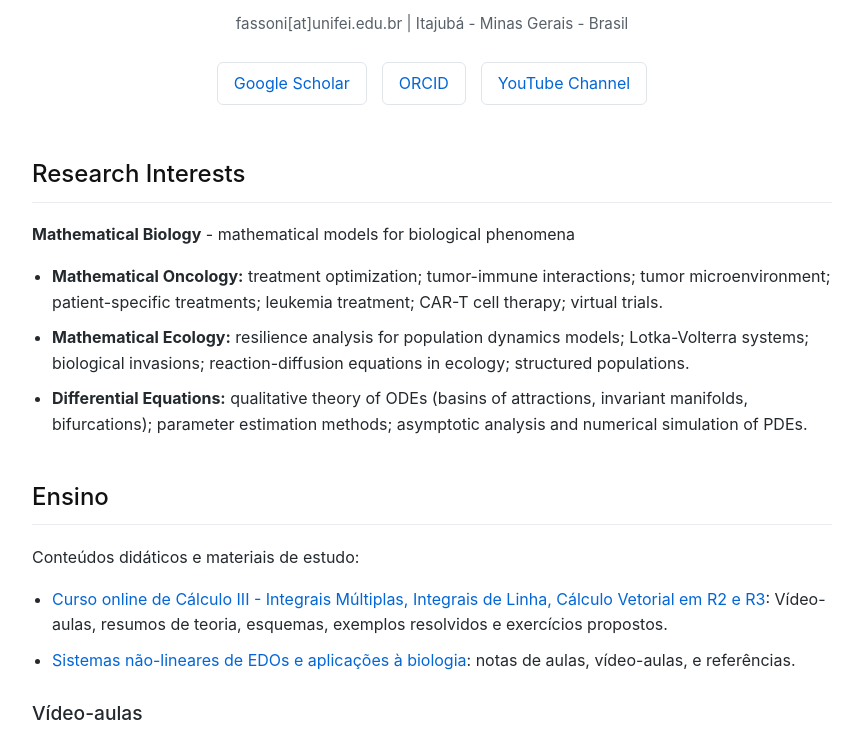
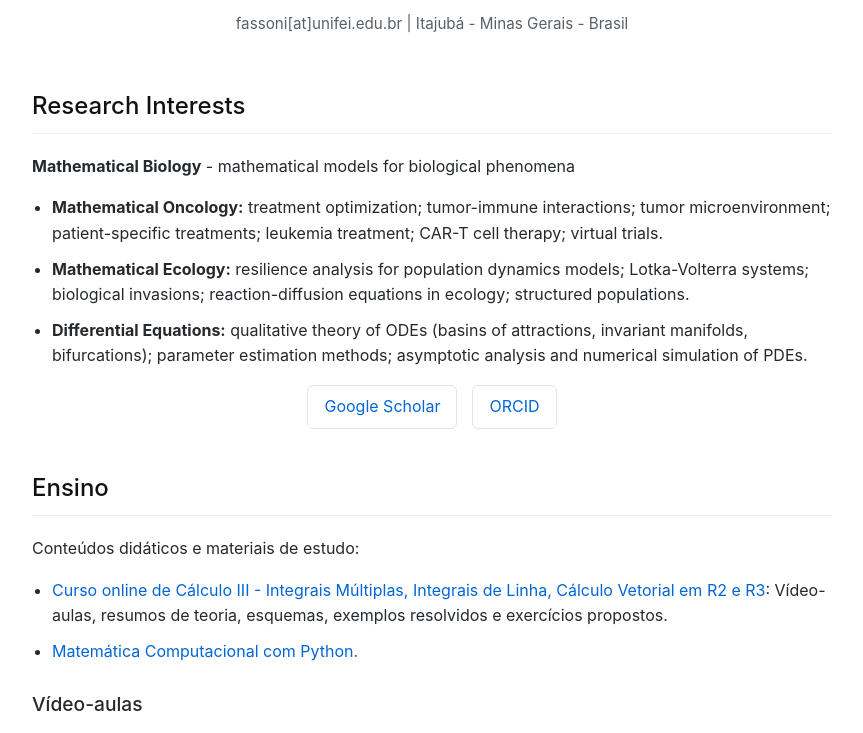
Before and after one commit to arturfassoni/arturfassoni.github.io, a plain HTML site: page index.html in a window 1280 px wide. Shown: the part 215-948 px from the top of the page, without its empty margins (208-1071 px from the left). Drawn offline with Linux system fonts and the light colour scheme.

Commit message:
Reorganize buttons and update course links

```diff
--- a/index.html
+++ b/index.html
@@ -92,12 +92,6 @@
         <h1>Prof. Artur Fassoni</h1>
         <p class="subtitle">Instituto de Matemática e Computação <br> Universidade Federal de Itajubá</p>
         <p class="contact">fassoni[at]unifei.edu.br | Itajubá - Minas Gerais - Brasil</p>
-
-        <div class="buttons-container">
-            <a href="https://scholar.google.com.br/citations?hl=en&user=xXHct-AAAAAJ" target="_blank" class="btn">Google Scholar</a>
-            <a href="https://orcid.org/0000-0002-3634-0061" target="_blank" class="btn">ORCID</a>
-            <a href="https://www.youtube.com/c/ArturFassoni" target="_blank" class="btn">YouTube Channel</a>
-        </div>
     </header>
 
     <section>
@@ -108,6 +102,11 @@
             <li><strong>Mathematical Ecology:</strong> resilience analysis for population dynamics models; Lotka-Volterra systems; biological invasions; reaction-diffusion equations in ecology; structured populations.</li>
             <li><strong>Differential Equations:</strong> qualitative theory of ODEs (basins of attractions, invariant manifolds, bifurcations); parameter estimation methods; asymptotic analysis and numerical simulation of PDEs.</li>
         </ul>
+
+        <div class="buttons-container">
+            <a href="https://scholar.google.com.br/citations?hl=en&user=xXHct-AAAAAJ" target="_blank" class="btn">Google Scholar</a>
+            <a href="https://orcid.org/0000-0002-3634-0061" target="_blank" class="btn">ORCID</a>
+        </div>
     </section>
 
     <section>
@@ -115,7 +114,7 @@
         <p>Conteúdos didáticos e materiais de estudo:</p>
         <ul>
             <li><a href="https://sites.google.com/site/calculo3unifei/" target="_blank">Curso online de Cálculo III - Integrais Múltiplas, Integrais de Linha, Cálculo Vetorial em R2 e R3</a>: Vídeo-aulas, resumos de teoria, esquemas, exemplos resolvidos e exercícios propostos.</li>
-            <li><a href="https://arturfassoni.github.io/snlin" target="_blank">Sistemas não-lineares de EDOs e aplicações à biologia</a>: notas de aulas, vídeo-aulas, e referências.</li>
+            <li><a href="https://arturfassoni.github.io/mat034" target="_blank">Matemática Computacional com Python.</li>
         </ul>
 
         <h3>Vídeo-aulas</h3>
```
